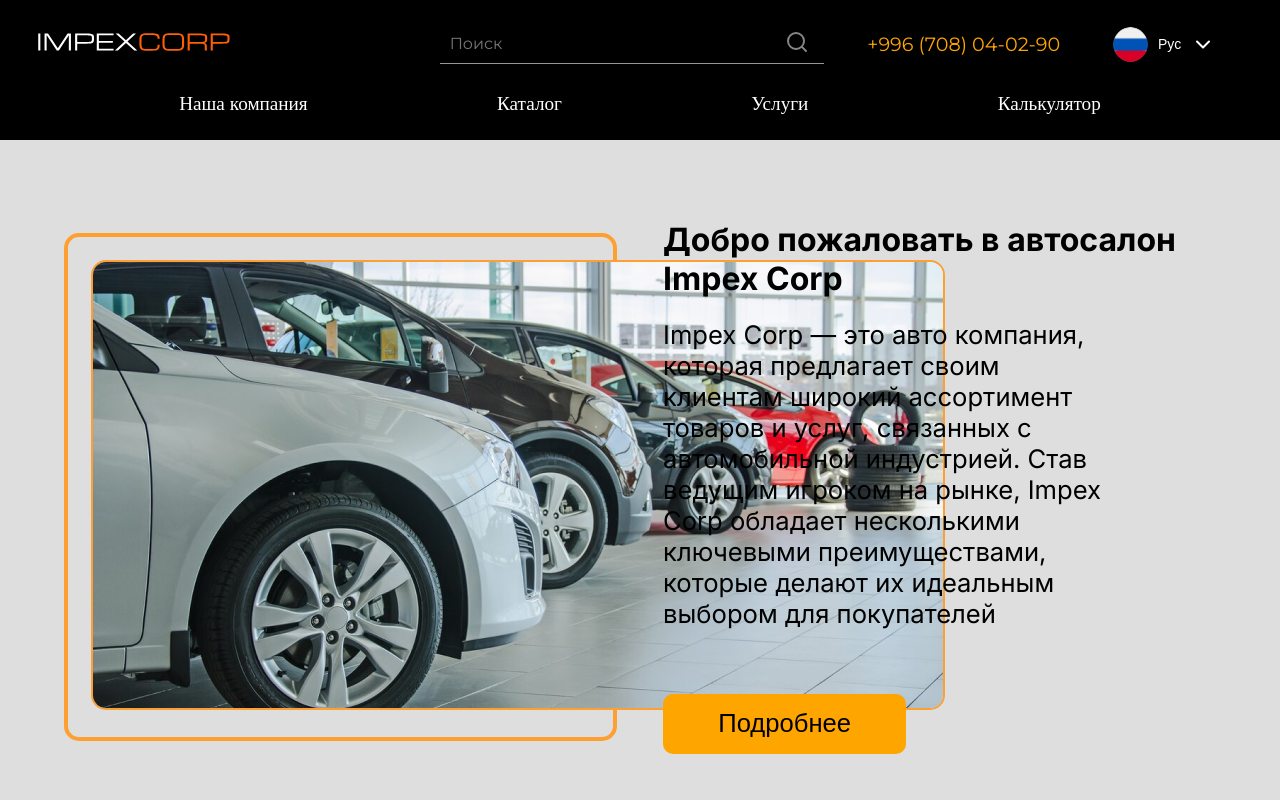
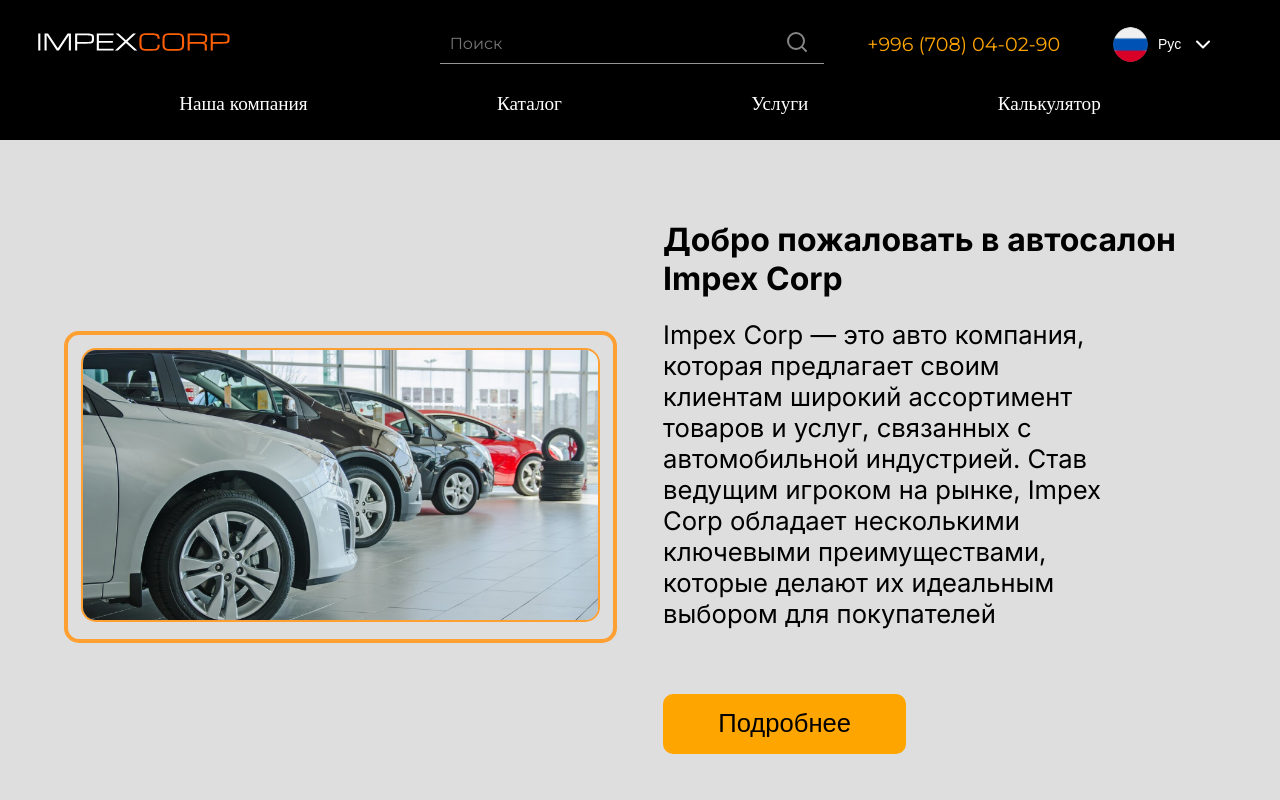
Before and after one commit to azam2802/ImpexCorp, a React (Vite) app: page / in a window 1280 px wide. Shown: the top 800 px of the page. Built offline with nearby package versions, Linux system fonts and the light colour scheme.

Commit message:
some fixes

```diff
--- a/src/assets/styles/pages/Home/Catalogs.module.scss
+++ b/src/assets/styles/pages/Home/Catalogs.module.scss
@@ -1,5 +1,6 @@
 .catalogs {
-  margin: 100px;
+  width: 90%;
+  margin: 0 auto;
 
   .catalogs-item {
     margin-top: 100px;
--- a/src/assets/styles/pages/Home/GreetingBlock.module.scss
+++ b/src/assets/styles/pages/Home/GreetingBlock.module.scss
@@ -12,11 +12,11 @@
 }
 
 .carImg {
-  padding: 23px;
+  padding: 1vw;
   border: 4px solid #FE9F31;
   border-radius: 15px;
-  width: 100%;
   img{
+    width: 100%;
     border: 2px solid #FE9F31;
     border-radius: 15px;
   }
@@ -28,7 +28,7 @@
 
 .button{
   border: none;
-  font-size: 3 rem;
+  font-size: 3rem;
   font-size: 1.6rem;
   width: 19vw;
   padding: 0.6em;
```
